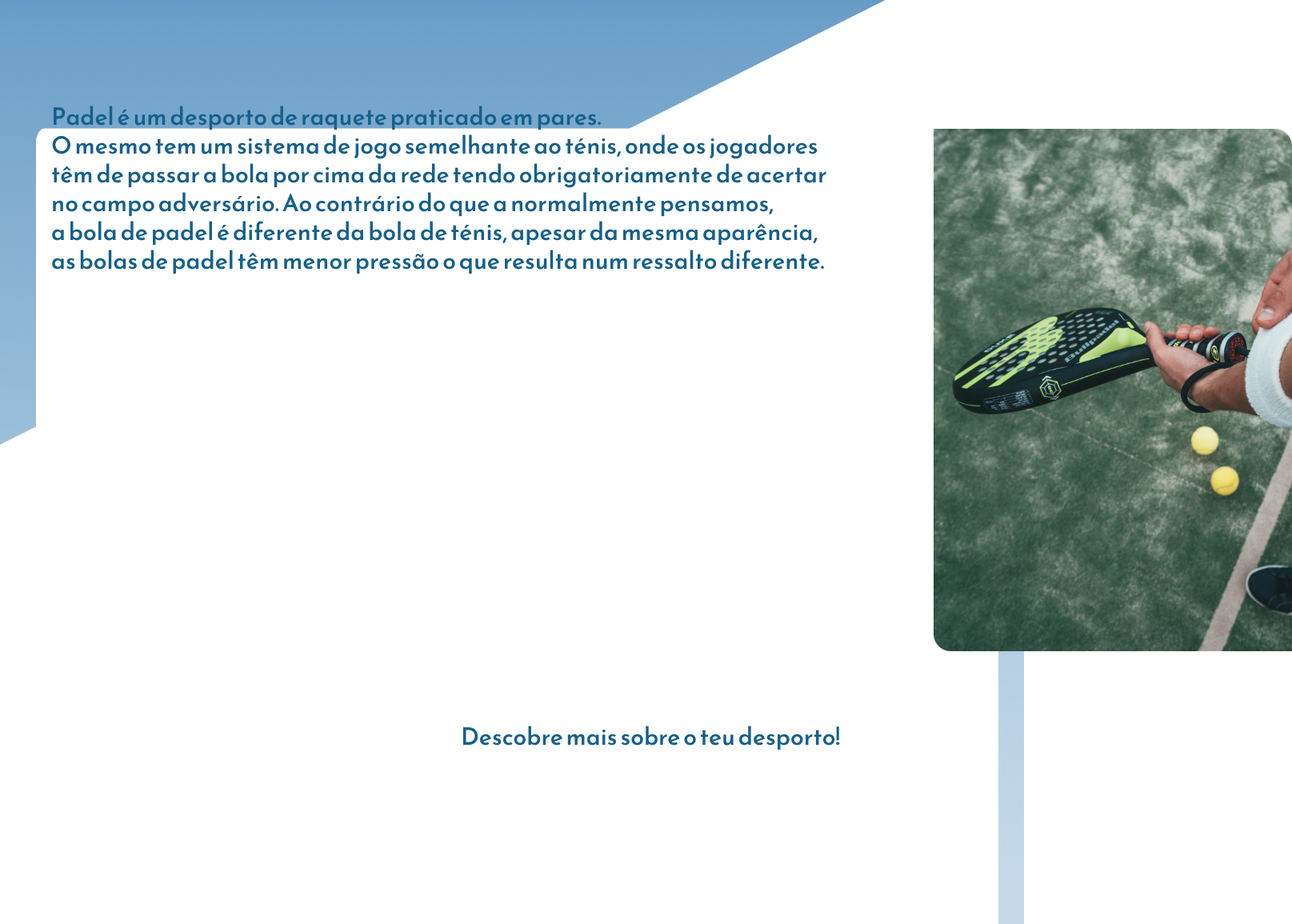
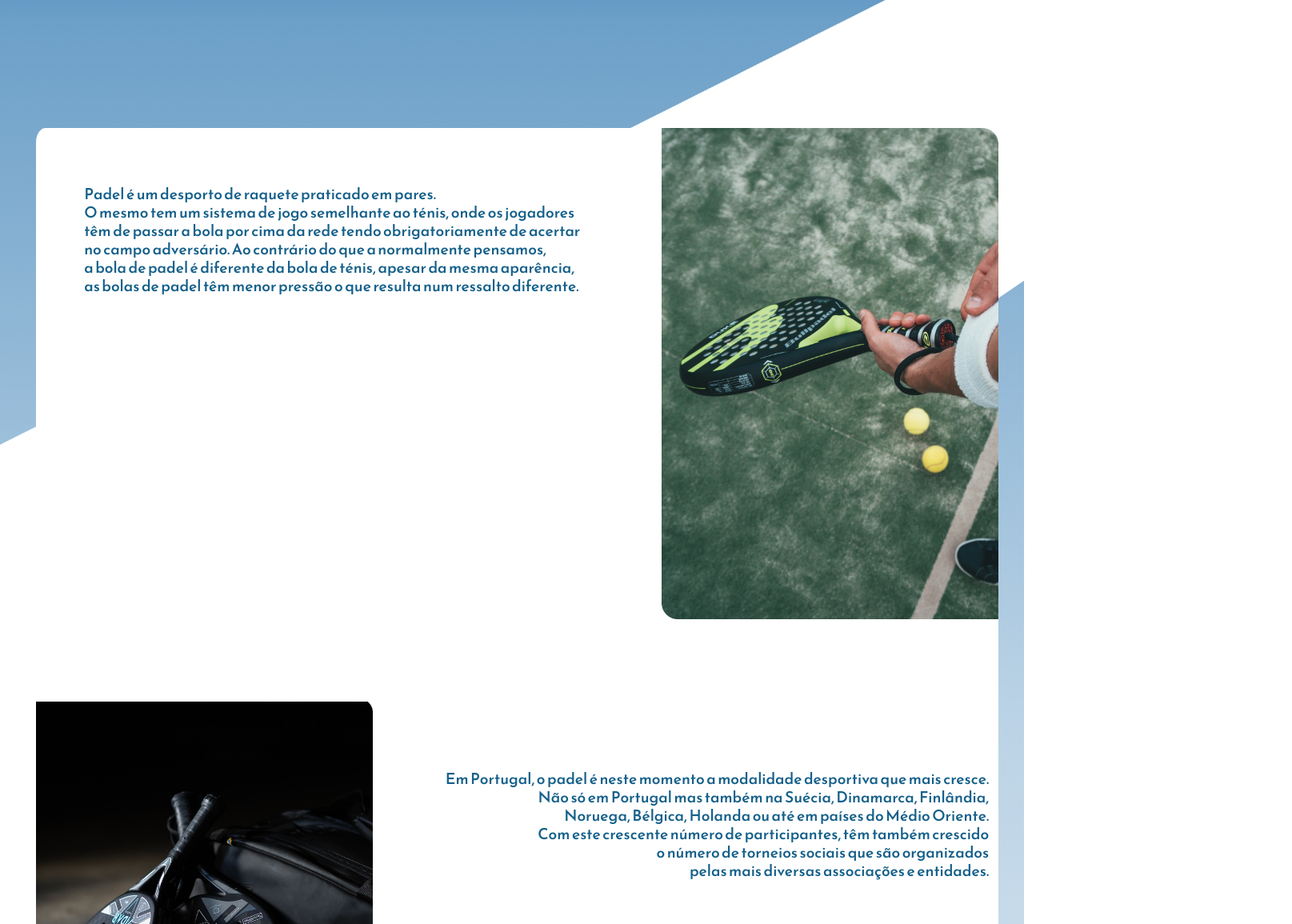
Before and after one commit to PMS-Padel/frontend, a React (Create React App) app: page /InfoPadel in a window 1280 px wide. Shown: the part 240-1395 px from the top of the page at 80% size, 1615 px wide, since content can reach past the window. Built offline with nearby package versions, Linux system fonts and the light colour scheme; the HTML template or start-up script is replaced by a standard one.

Commit message:
ajuste de infoPadel.js (vai ser ainda ajustado no segundo sprint)

```diff
--- a/src/pages/infoPadel.js
+++ b/src/pages/infoPadel.js
@@ -1,5 +1,6 @@
 import AccountCircleIcon from '@mui/icons-material/AccountCircle';
 import { HeaderLanding } from '../components/general/HeaderLandingPage';
+import Typography from '@mui/material/Typography';
 import React, { useState } from 'react';
 import styled from "styled-components";
 import NavBar from "../components/general/NavBar";
@@ -23,16 +24,22 @@ export function InfoPadel(){
         <div style={{ position: "relative", top: 0, left: 0 }}>
             <img src={backgroundPic} alt="background" style={{ width: "100%", position: 'relative', zIndex: -10, objectFit: "cover", top: 0, left: 0 }} />
             <h1 style={{ textAlign: 'center', fontSize: "40px", color: "white", position: 'absolute', bottom: "90%", left: "5%", zIndex: "-1"}}>Descobre mais sobre o teu desporto!</h1>
-            <img src={rectangleImg} alt="rectangleInfo" style={{ width: "94%", height: "75%", borderRadius: "1%", position: 'absolute', zIndex: -10, objectFit: "cover", top: 400, left: 45 }} />
-            <h2 style={{ textAlign: 'left', fontSize: "30px", color: "#15608A", position: 'absolute', bottom: "75%", left: "5%", zIndex: "-1"}}>Padel é um desporto de raquete praticado em pares.
-                <br/>O mesmo tem um sistema de jogo  semelhante ao ténis, onde os jogadores<br/>têm de
-                passar a bola por  cima da rede tendo obrigatoriamente de acertar<br/>no campo adversário.
-                Ao contrário do que a normalmente pensamos,<br/>a bola de padel é diferente da bola de ténis,
-                apesar da mesma aparência,<br/> as bolas de padel têm menor pressão o que resulta num ressalto
-                diferente.</h2>
-            <img src={imagePexels_1} alt="imageOne" style={{ width: "35%", position: 'absolute', zIndex: -10, top: 401, left: 1167 }} />
-            <img src={imagePexels_2} alt="imageTwo" style={{ width: "35%", position: 'absolute', zIndex: -10, top: 1501, left: 46 }} />
-            <h2 style={{ textAlign: 'center', fontSize: "30px", color: "#15608A", position: 'absolute', bottom: "50%", left: "45%", zIndex: "-1"}}>Descobre mais sobre o teu desporto!</h2>
+            <div style={{ width: "94%", height: "75%", borderRadius: "1%", position: 'absolute', zIndex: -10, objectFit: "cover", top: 400, left: 45, backgroundColor:"#FFFFFF" }}>
+                <h2 style={{ textAlign: 'left', fontSize: "1.5vw", color: "#15608A", position: 'absolute', top: "4%", left: "5%", zIndex: "-1"}}>Padel é um desporto de raquete praticado em pares.
+                    <br/>O mesmo tem um sistema de jogo  semelhante ao ténis, onde os jogadores<br/>têm de
+                    passar a bola por  cima da rede tendo obrigatoriamente de acertar<br/>no campo adversário.
+                    Ao contrário do que a normalmente pensamos,<br/>a bola de padel é diferente da bola de ténis,
+                    apesar da mesma aparência,<br/> as bolas de padel têm menor pressão o que resulta num ressalto
+                    diferente.</h2>
+                <img src={imagePexels_1} alt="imageOne" style={{ width: "35%", position: 'absolute', zIndex: -10, right: 0 }} />
+                <img src={imagePexels_2} alt="imageTwo" style={{ width: "35%", position: 'absolute', zIndex: -10, top: "40%", left: 0 }} />
+                <h2 style={{ textAlign: 'right', fontSize: "1.5vw", color: "#15608A", position: 'absolute', top: "45%", right: "1%", zIndex: "-1"}}>Em Portugal, o padel é neste momento a modalidade desportiva que mais cresce.
+                    <br/>Não só em Portugal mas também na Suécia, Dinamarca, Finlândia,
+                    <br/>Noruega, Bélgica, Holanda ou até em países do Médio Oriente.
+                    <br/>Com este crescente número de participantes, têm também crescido
+                    <br/>o número de torneios sociais que são organizados
+                    <br/>pelas mais diversas associações e entidades.</h2>
+            </div>
         </div>
     </>
     );
```
